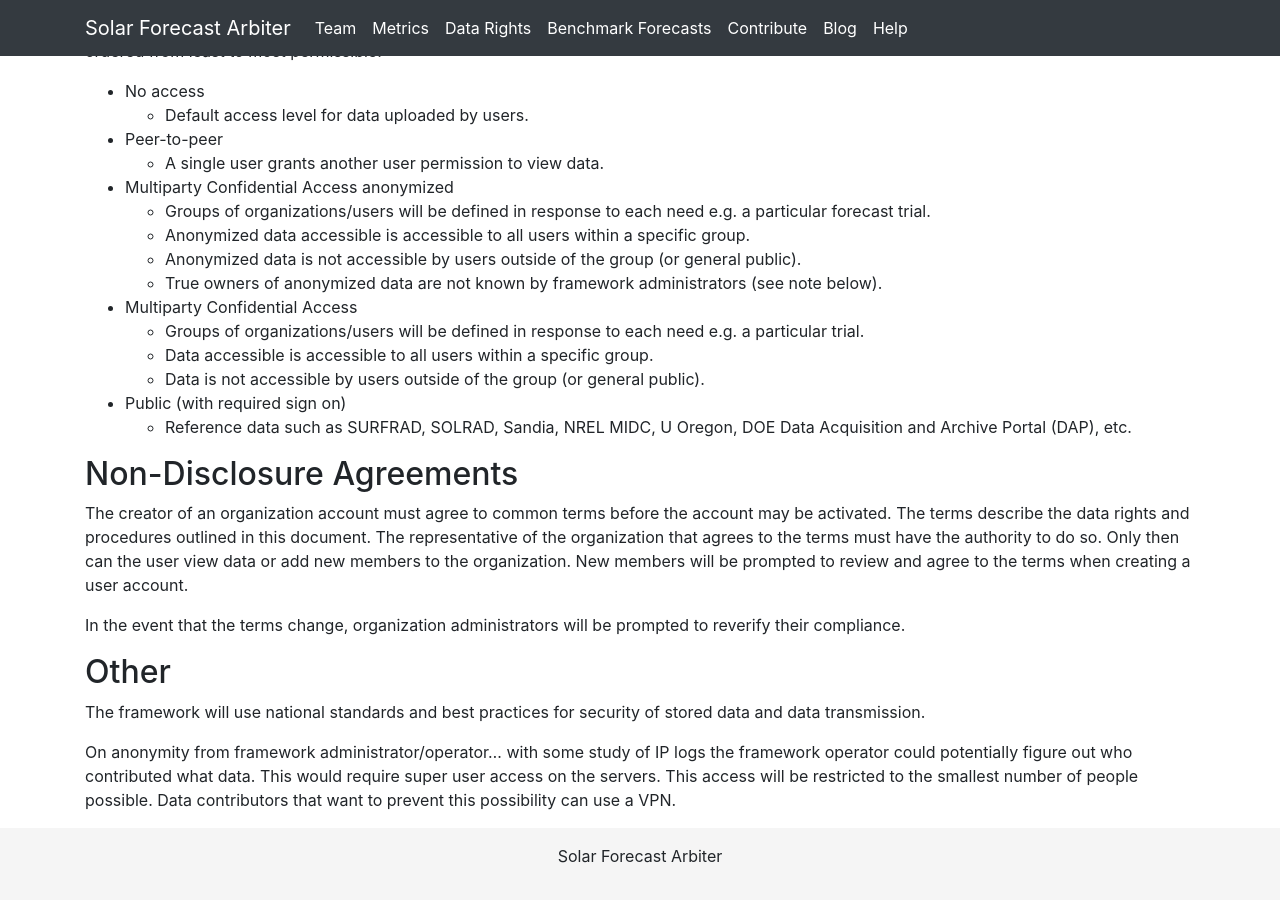
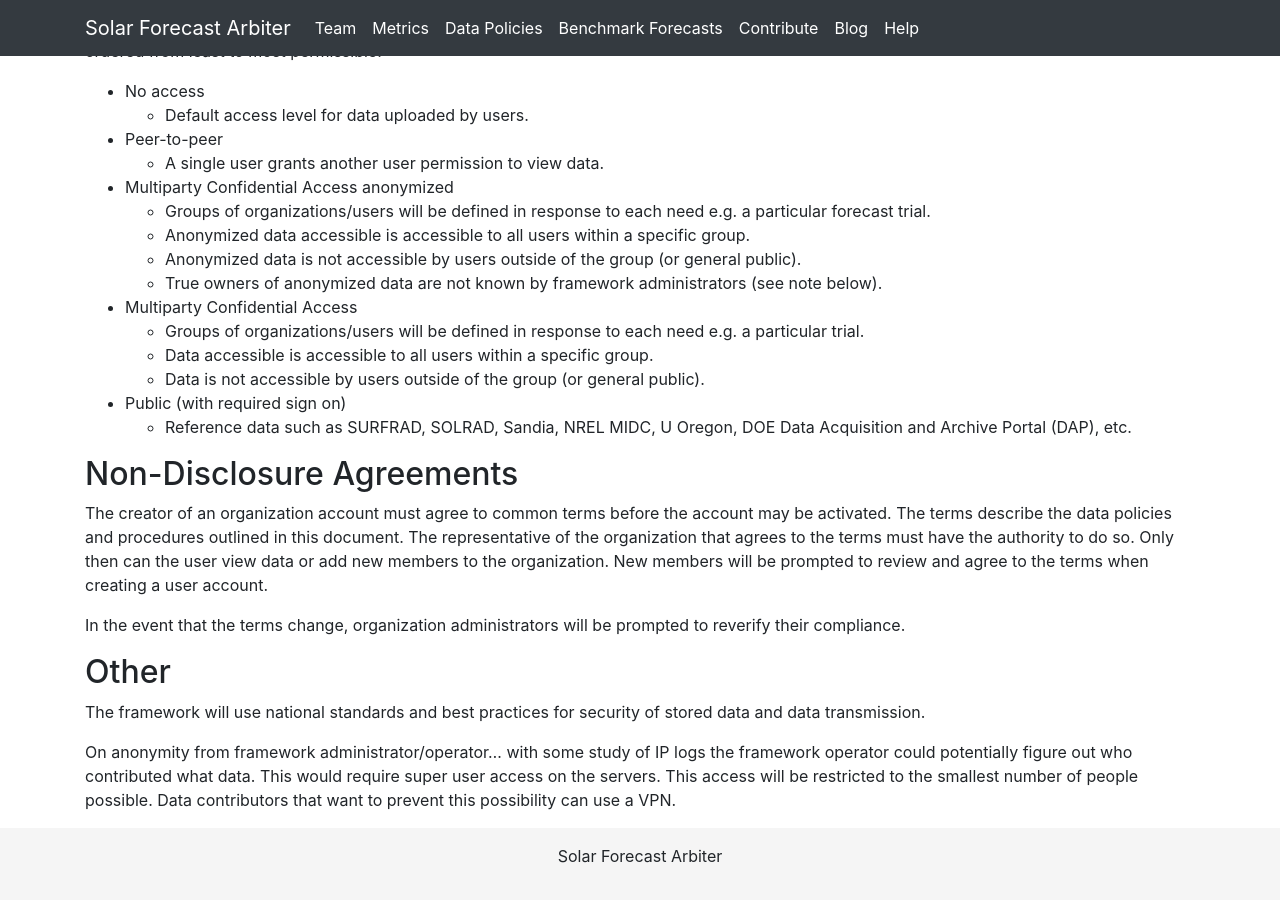
Before and after one commit to SolarArbiter/SolarArbiter.github.io, a Jekyll site: the page built from datapolicies.md, in a window 1280 px wide and 900 px high, scrolled down 1037 px. Built offline with Jekyll 4.4.1, drawn with Linux system fonts in a browser that asks for light colours; comment, search, counter and statistics services are not loaded; our own code applies the rules of GitHub Pages for plain Markdown files; some of the changed text lies outside the part shown.

Commit message:
rename elsewhere

```diff
--- a/_data/navigation.yml
+++ b/_data/navigation.yml
@@ -4,8 +4,8 @@
 - name: Metrics
   link: /metrics/
 
-- name: Data Rights
-  link: /datarights/
+- name: Data Policies
+  link: /datapolicies/
 
 - name: Benchmark Forecasts
   link: /benchmarks/
--- a/datapolicies.md
+++ b/datapolicies.md
@@ -1,10 +1,10 @@
 ---
 layout: base
-permalink: /datarights/
+permalink: /datapolicies/
 ---
-## Data Rights -- DRAFT
+## Data Policies -- DRAFT
 
-This page contains a **DRAFT** data rights and policies proposal.
+This page contains a **DRAFT** data policies proposal.
 
 This page describes the disclosure levels for observational (generation
 and environmental) and forecast data submitted to the framework, as well
@@ -94,7 +94,7 @@ Non-Disclosure Agreements
 -------------------------
 
 The creator of an organization account must agree to common terms before
-the account may be activated. The terms describe the data rights and
+the account may be activated. The terms describe the data policies and
 procedures outlined in this document. The representative of the
 organization that agrees to the terms must have the authority to do so.
 Only then can the user view data or add new members to the organization.
```
